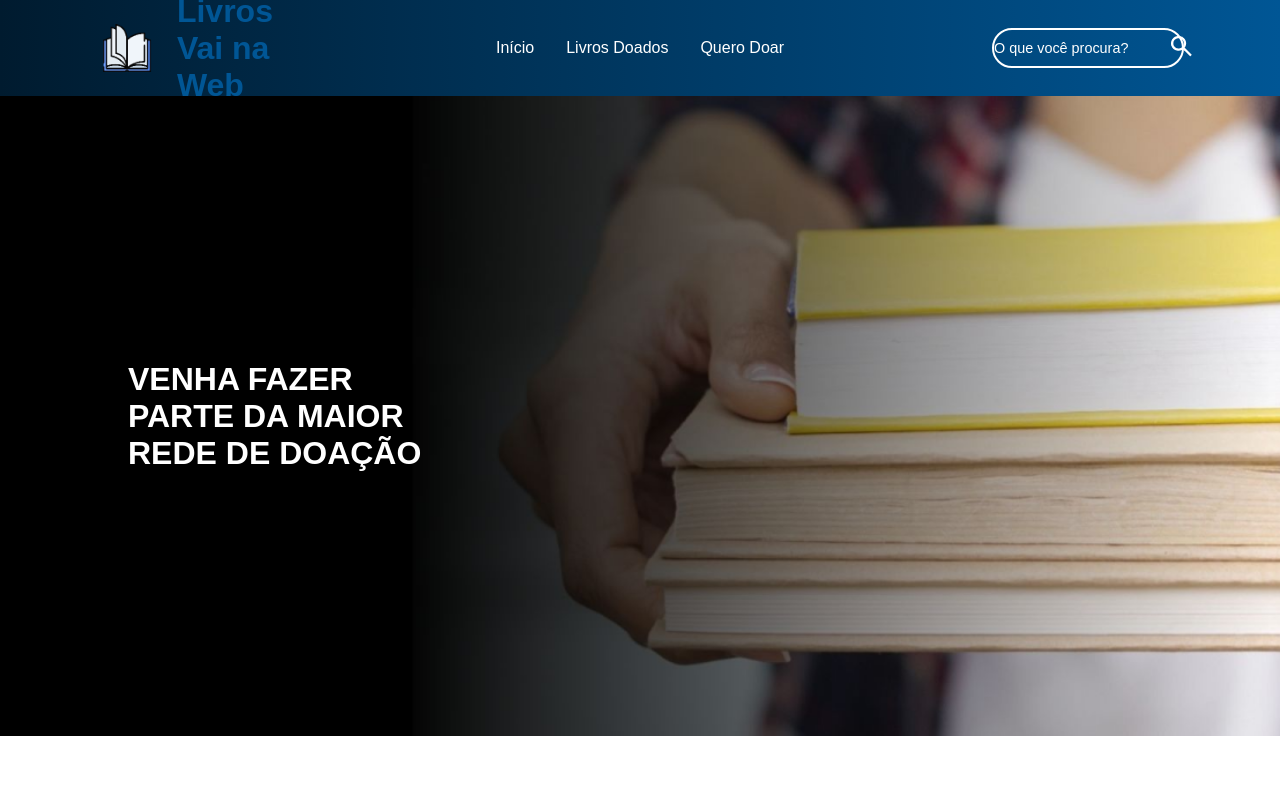
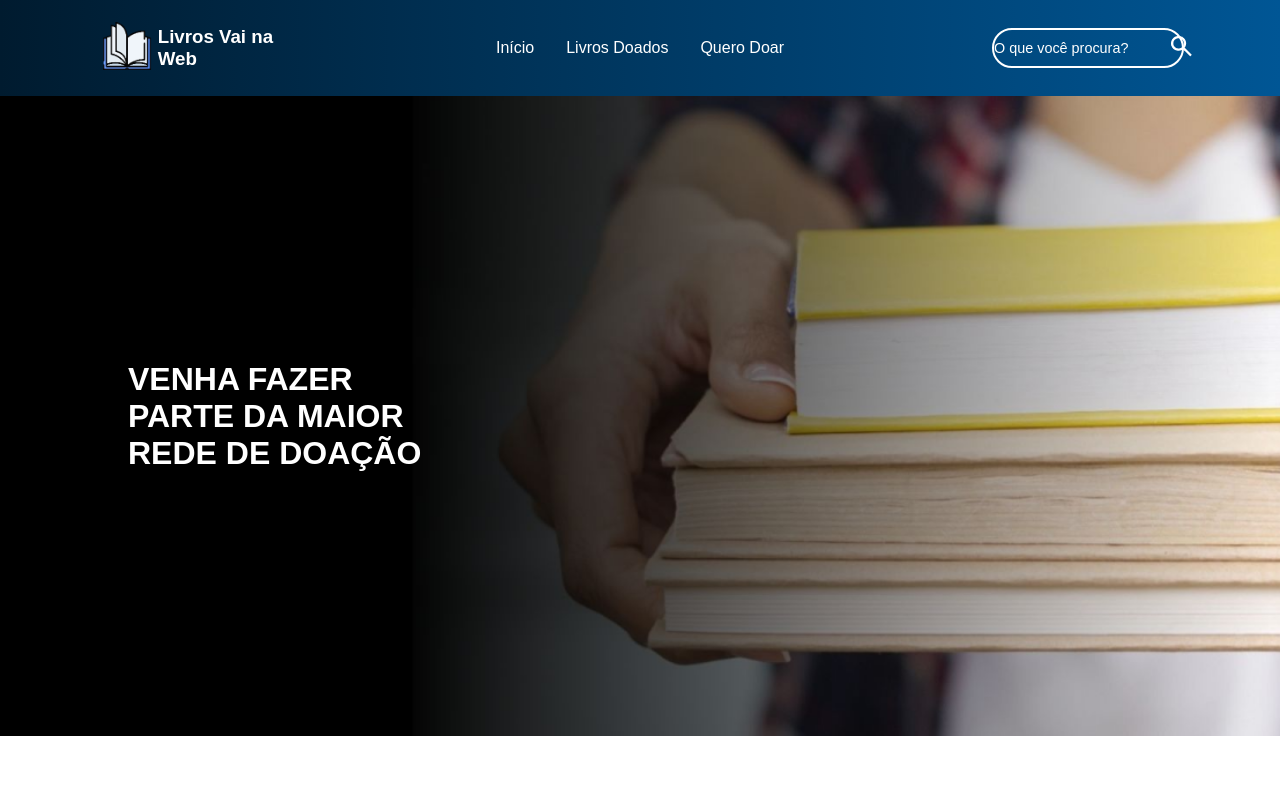
Before and after one commit to Yurilima5/VaiNoLivro, a React (Vite) app: page / in a window 1280 px wide. Shown: the top 800 px of the page. Built offline with nearby package versions, Linux system fonts and the light colour scheme.

Commit message:
atualização link/path

```diff
--- a/src/components/header/Header.jsx
+++ b/src/components/header/Header.jsx
@@ -11,10 +11,13 @@ export default function Header(){
 <BrowserRouter>
       <header className={s.header}>
         <section className={s.logoHeader}>
-          <img className= {s.book}
-            src={Icone}
-            alt="Imagem de ilustração de livro aberto"
-          />
+        <Link className={s.link} to="/">
+             <img className= {s.book}
+             src={Icone}
+             alt="Imagem de ilustração de livro aberto"
+             />
+        </Link>
+
           <h1>Livros Vai na Web</h1>
         </section>
         <nav className={s.navHeader}>
--- a/src/pages/inicio/Inicio.jsx
+++ b/src/pages/inicio/Inicio.jsx
@@ -11,7 +11,8 @@ return(
             </section>
 
     <section className={s.segundaSessao}>
-            <h1>Por que devo doar?</h1>
+            <h1 className={s.h1}
+            >Por que devo doar?</h1>
 
          <section className={s.sessaoContainer}>
          {/* seguimento dos conteiners, forma que encontrei de deixar mais semantico e organizado */}
--- a/src/pages/inicio/inicio.module.scss
+++ b/src/pages/inicio/inicio.module.scss
@@ -40,7 +40,7 @@
     border-radius: 10px;
 }
 
-h1{
+.h1{
     padding-left: 10%;
     font-size: 4vh;
     color: rgba(0, 86, 149, 1);
```
